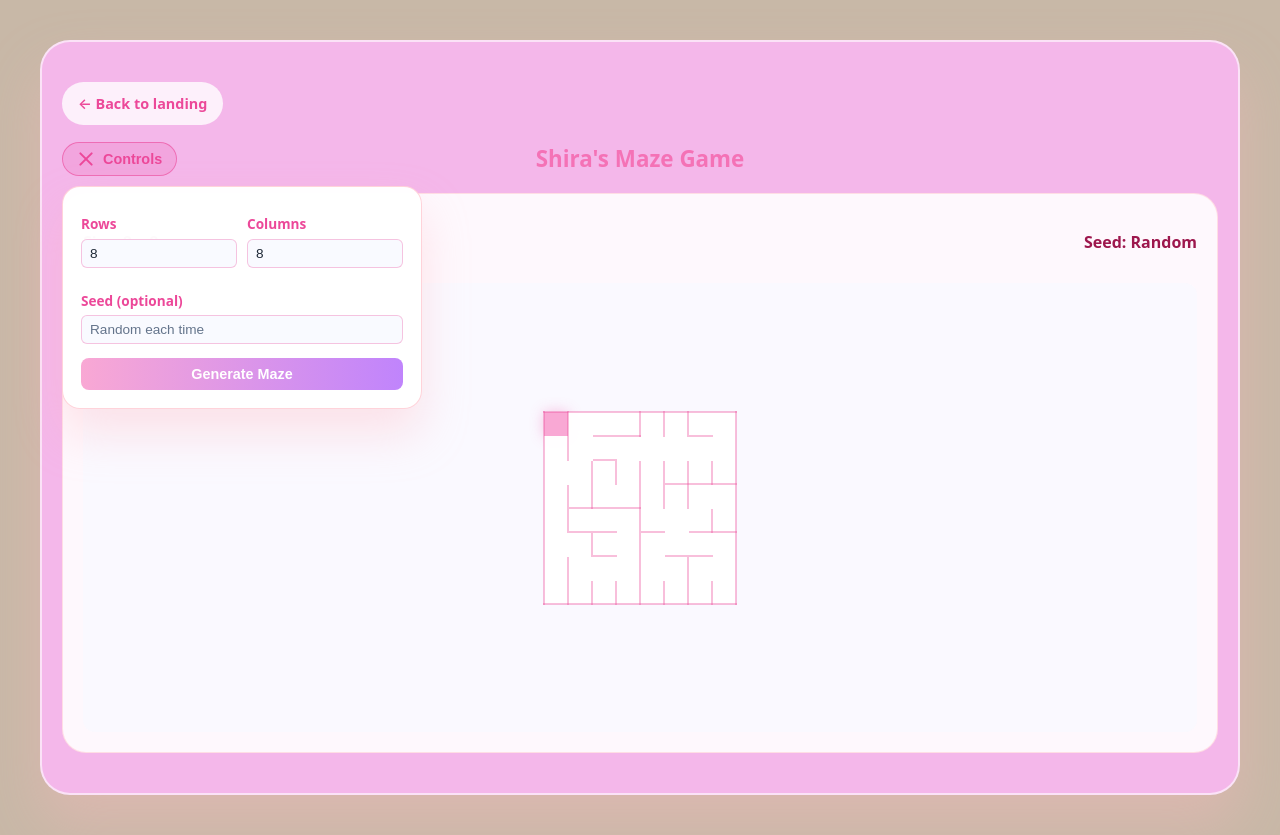
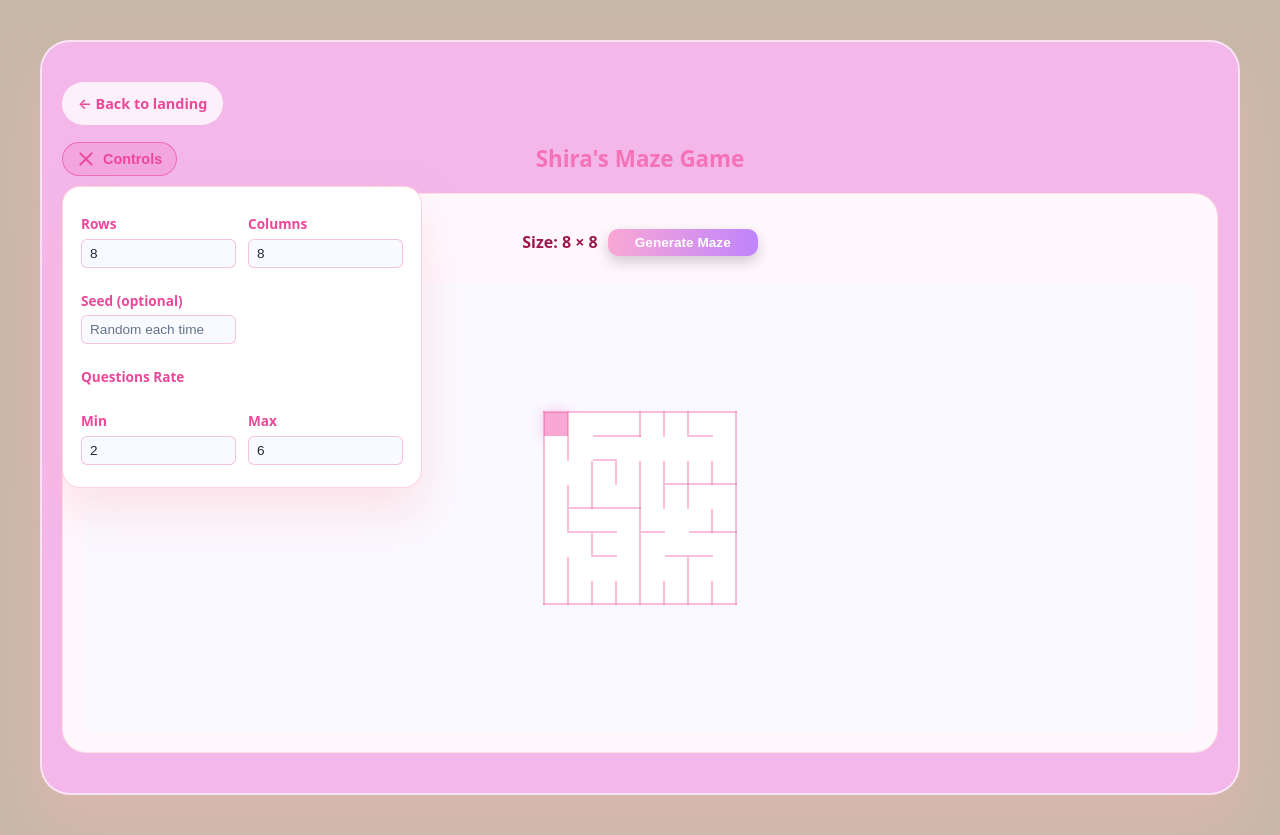
Before and after one commit to oferguez/oferguez.github.io, a React (Vite) app: page /maze in a window 1280 px wide. Both pictures are taken after a click on the button "Controls". Built offline with nearby package versions, Linux system fonts and the light colour scheme.

Commit message:
Maze tu (#33)

```diff
--- a/src/components/Maze.jsx
+++ b/src/components/Maze.jsx
@@ -8,7 +8,8 @@ const DEFAULT_COLS = 8;
 const MIN_DIM = 4;
 const MAX_DIM = 40;
 const QUESTION_BANK = createQuestionBank();
-const DEFAULT_CHALLENGE_INTERVAL = 6;
+const DEFAULT_CHALLENGE_INTERVAL_MIN = 2;
+const DEFAULT_CHALLENGE_INTERVAL_MAX = 6;
 const SQUIRREL_IMAGES = ['/squirrel_1.webp', '/squirrel_2.webp', '/squirrel_3.webp', '/squirrel_4.webp', '/squirrel_5.webp', '/squirrel_6.webp', '/squirrel_7.webp', '/squirrel_8.webp'];
 const CELEBRATION_BANNER_TEXT = 'Well Done Shira!';
 
@@ -16,20 +17,29 @@ const CELEBRATION_BANNER_TEXT = 'Well Done Shira!';
 const clampDimension = (value, fallback) => {
   let parsed = Number.parseInt(value, 10);
   if (!Number.isFinite(parsed)) {
-    parsed = MAX_DIM;
+    parsed = fallback;
   }
   return Math.max(MIN_DIM, Math.min(parsed, MAX_DIM));
+};
+
+const clampIntervalValue = (value, fallback) => {
+  let parsed = Number.parseInt(value, 10);
+  if (!Number.isFinite(parsed)) {
+    parsed = fallback;
+  }
+  return Math.max(1, parsed);
 };
 
 function Maze({
   initialRows = DEFAULT_ROWS,
   initialCols = DEFAULT_COLS,
   initialSeed = '',
-  challengeInterval = DEFAULT_CHALLENGE_INTERVAL,
 }) {
   const [rowsInput, setRowsInput] = useState(String(initialRows));
   const [colsInput, setColsInput] = useState(String(initialCols));
   const [seedInput, setSeedInput] = useState(initialSeed);
+  const [minIntervalInput, setMinIntervalInput] = useState(String(DEFAULT_CHALLENGE_INTERVAL_MIN));
+  const [maxIntervalInput, setMaxIntervalInput] = useState(String(DEFAULT_CHALLENGE_INTERVAL_MAX));
   const [mazeGrid, setMazeGrid] = useState([]);
   const [error, setError] = useState('');
   const [controlsOpen, setControlsOpen] = useState(false);
@@ -38,6 +48,7 @@ function Maze({
   const [hasWon, setHasWon] = useState(false);
   const [showConfetti, setShowConfetti] = useState(false);
   const [confettiPieces, setConfettiPieces] = useState([]);
+  const [challengeInterval, setChallengeInterval] = useState(DEFAULT_CHALLENGE_INTERVAL_MIN);
   const [stepCount, setStepCount] = useState(0);
   const [activeQuestion, setActiveQuestion] = useState(null);
   const [questionCursor, setQuestionCursor] = useState(0);
@@ -48,6 +59,8 @@ function Maze({
   const [squirrelImage, setSquirrelImage] = useState(SQUIRREL_IMAGES[0] ?? '');
   const confettiTimeoutRef = useRef(null);
   const badMoveTimeoutRef = useRef(null);
+  const controlsPanelRef = useRef(null);
+  const controlsToggleRef = useRef(null);
 
   const dimensions = useMemo(() => {
     return {
@@ -58,11 +71,17 @@ function Maze({
 
   const handleGenerate = () => {
     try {
+      const minInterval = clampIntervalValue(minIntervalInput, DEFAULT_CHALLENGE_INTERVAL_MIN);
+      const maxInterval = Math.max(minInterval, clampIntervalValue(maxIntervalInput, DEFAULT_CHALLENGE_INTERVAL_MAX));
+      const intervalSpan = maxInterval - minInterval + 1;
+      const nextInterval = minInterval + Math.floor(Math.random() * intervalSpan);
+
       const maze = new RectMaze(dimensions.rows, dimensions.cols);
       const seed = seedInput.trim();
       maze.generate(seed === '' ? null : seed);
       const grid = maze.toCellGrid();
       setMazeGrid(grid);
+      setChallengeInterval(nextInterval);
       setCurrentCell({ row: 0, column: 0 });
       setVisitedCells(new Set(['0-0']));
       setHasWon(false);
@@ -79,6 +98,7 @@ function Maze({
       setVisitedCells(new Set());
       setHasWon(false);
       setShowConfetti(false);
+      setChallengeInterval(DEFAULT_CHALLENGE_INTERVAL_MIN);
       setStepCount(0);
       setActiveQuestion(null);
       setPendingMove(null);
@@ -144,6 +164,26 @@ function Maze({
       }
     };
   }, []);
+
+  useEffect(() => {
+    const handleClickAway = (event) => {
+      if (!controlsOpen) {
+        return;
+      }
+      const toggleEl = controlsToggleRef.current;
+      const panelEl = controlsPanelRef.current;
+      if (toggleEl?.contains(event.target) || panelEl?.contains(event.target)) {
+        return;
+      }
+      setControlsOpen(false);
+    };
+    document.addEventListener('mousedown', handleClickAway);
+    document.addEventListener('touchstart', handleClickAway);
+    return () => {
+      document.removeEventListener('mousedown', handleClickAway);
+      document.removeEventListener('touchstart', handleClickAway);
+    };
+  }, [controlsOpen]);
 
   const markVisited = (row, column) => {
     setVisitedCells((prev) => {
@@ -349,6 +389,7 @@ function Maze({
                   onClick={handleToggleControls}
                   aria-controls="maze-controls-panel"
                   aria-expanded={controlsOpen}
+                  ref={controlsToggleRef}
                 >
                   <span className="hamburger" aria-hidden="true">
                     <span />
@@ -357,7 +398,7 @@ function Maze({
                   </span>
                   <span className="toggle-label">Controls</span>
                 </button>
-                <div className={controlsPanelClassName} id="maze-controls-panel">
+                <div className={controlsPanelClassName} id="maze-controls-panel" ref={controlsPanelRef}>
                   <section className="maze-controls">
                     <label>
                       Rows
@@ -388,9 +429,27 @@ function Maze({
                         placeholder="Random each time"
                       />
                     </label>
-                    <button type="button" onClick={handleGenerate}>
-                      Generate Maze
-                    </button>
+                    <label className="question-rate">
+                      Questions Rate
+                    </label>
+                    <label>
+                      Min
+                      <input
+                        type="number"
+                        min="1"
+                        value={minIntervalInput}
+                        onChange={(event) => setMinIntervalInput(event.target.value)}
+                      />
+                    </label>
+                    <label>
+                      Max
+                      <input
+                        type="number"
+                        min={minIntervalInput || 1}
+                        value={maxIntervalInput}
+                        onChange={(event) => setMaxIntervalInput(event.target.value)}
+                      />
+                    </label>
                   </section>
                   {error && <p className="maze-error">{error}</p>}
                 </div>
@@ -406,12 +465,9 @@ function Maze({
               <p>
                 Size: {dimensions.rows} × {dimensions.cols}
               </p>
-              <p>
-                Seed:{' '}
-                {seedInput.trim() === ''
-                  ? 'Random'
-                  : `"${seedInput.trim()}"`}
-              </p>
+              <button type="button" className="generate-button" onClick={handleGenerate}>
+                Generate Maze
+              </button>
             </div>
             <div
               className="maze-grid-wrapper"
--- a/src/styles/Maze.css
+++ b/src/styles/Maze.css
@@ -151,10 +151,12 @@
 }
 
 
+
 .maze-controls {
-  display: flex;
-  flex-wrap: wrap;
-  gap: 10px;
+  display: grid;
+  grid-template-columns: repeat(auto-fit, minmax(140px, 1fr));
+  column-gap: 12px;
+  row-gap: 10px;
   padding: 0;
 }
 
@@ -164,8 +166,11 @@
   gap: 4px;
   font-weight: 600;
   color: #ec4899;
-  flex: 1 1 120px;
   font-size: 0.85rem;
+}
+
+.maze-controls .question-rate {
+  grid-column: 1 / -1;
 }
 
 .maze-controls input {
@@ -216,13 +221,33 @@
 
 .maze-meta {
   display: flex;
-  justify-content: space-between;
-  flex-wrap: wrap;
+  justify-content: center;
+  align-items: center;
+  gap: 10px;
+  flex-wrap: nowrap;
   font-weight: 600;
   color: #9d174d;
   margin-bottom: 12px;
 }
 
+
+.generate-button {
+  padding: 6px 10px;
+  border-radius: 10px;
+  border: none;
+  background: linear-gradient(90deg, #f9a8d4, #c084fc);
+  color: #fff;
+  font-weight: 700;
+  cursor: pointer;
+  box-shadow: 0 6px 14px rgba(0, 0, 0, 0.18);
+  font-size: 0.85rem;
+  max-width: 150px;
+}
+
+.generate-button:hover {
+  transform: translateY(-1px);
+  box-shadow: 0 10px 20px rgba(0, 0, 0, 0.25);
+}
 
 .maze-error {
   color: #be123c;
@@ -313,25 +338,36 @@
 
 .question-options {
   display: grid;
-  grid-template-columns: repeat(auto-fit, minmax(80px, 1fr));
-  gap: 10px;
+  grid-template-columns: repeat(auto-fit, minmax(120px, 1fr));
+  gap: 12px;
   margin-bottom: 12px;
 }
 
 .question-option {
-  display: flex;
+  display: grid;
+  grid-template-columns: auto 1fr;
   align-items: center;
-  gap: 8px;
+  column-gap: 4px;
+  min-height: 44px;
+  padding: 1px 1px 1px 1px;
+  width: 100%;
+  box-sizing: border-box;
   background: rgba(252, 231, 243, 0.8);
   border: 1px solid rgba(236, 72, 153, 0.25);
   border-radius: 10px;
-  padding: 6px 10px;
   cursor: pointer;
   transition: border-color 0.2s ease, background 0.2s ease;
 }
 
 .question-option input {
   accent-color: var(--accent);
+  justify-self: start;
+}
+
+.question-option span {
+  font-size: 1rem;
+  color: #4a044e;
+  text-align: left;
 }
 
 .question-option.is-selected {
@@ -353,6 +389,16 @@
   margin: 8px 0 0;
   color: #fecaca;
   font-weight: 600;
+}
+
+@media (max-width: 430px) {
+  .maze-question-panel {
+    width: 100%;
+  }
+
+  .question-options {
+    grid-template-columns: 1fr;
+  }
 }
 
 .confetti-overlay {
@@ -383,6 +429,7 @@
   filter: drop-shadow(0 10px 25px rgba(0, 0, 0, 0.25));
   transform: translate(-50%, -50%);
   animation: squirrelBounce 1.3s ease-in-out infinite;
+  z-index: 2;
 }
 
 .confetti-banner {
@@ -402,6 +449,7 @@
   box-shadow: 0 12px 30px rgba(249, 168, 212, 0.4);
   animation: bannerGlide 6s linear infinite;
   font-size: clamp(1rem, 4vw, 1.4rem);
+  z-index: 1;
 }
 
 .confetti-banner span {
```
